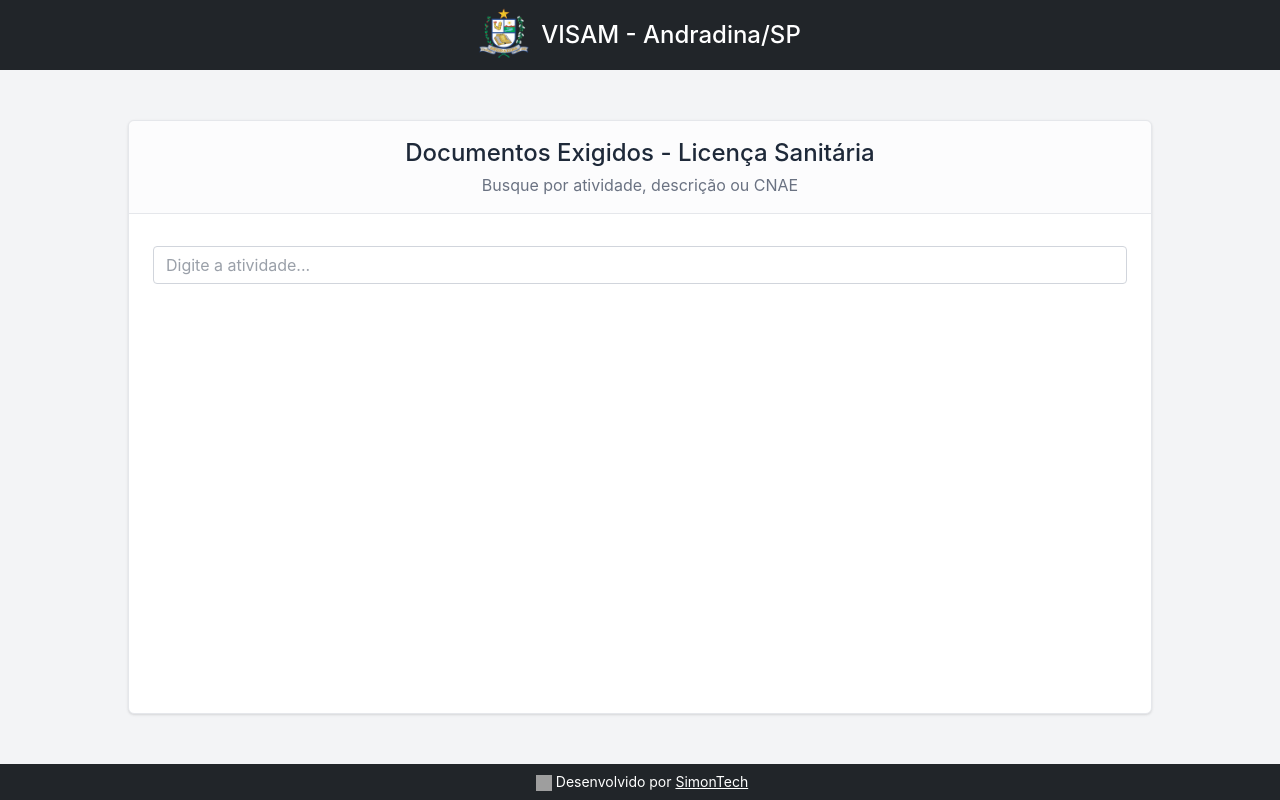
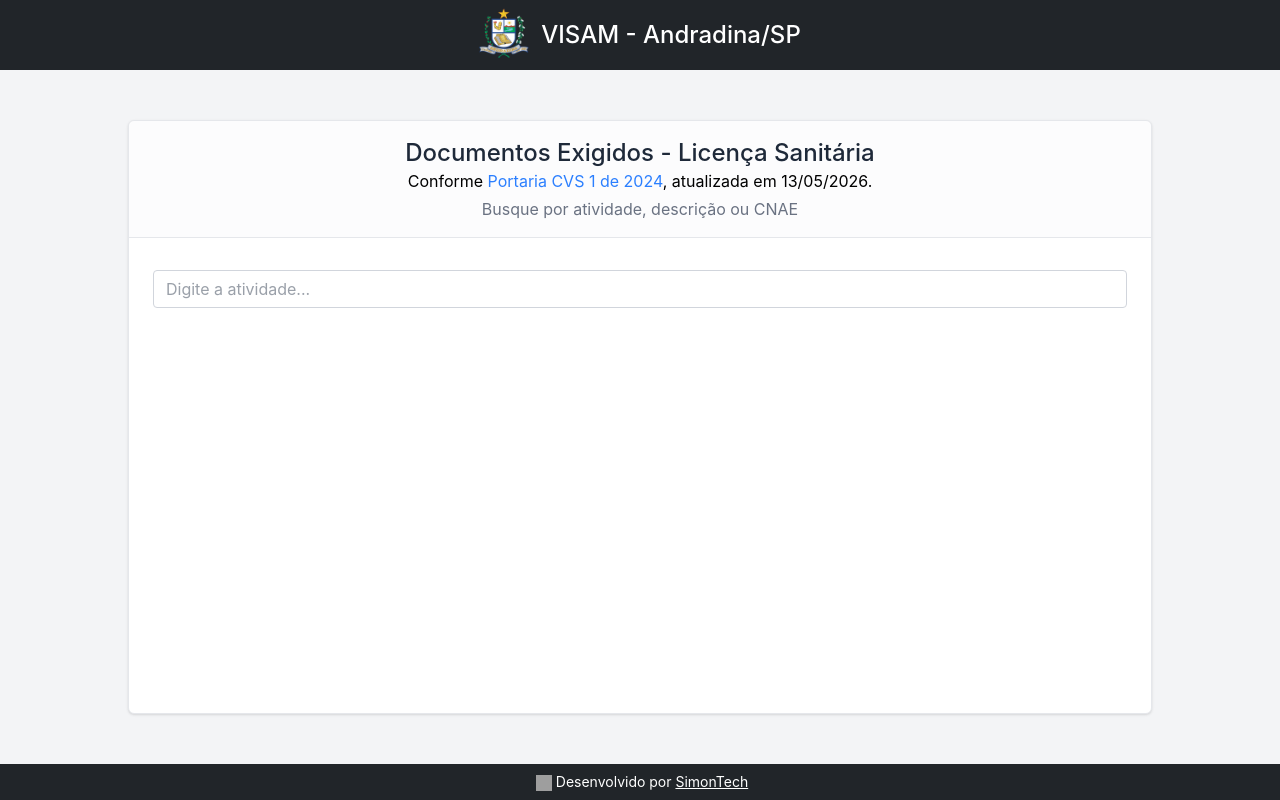
Before and after one commit to simonntech/docsVisa, a React (Vite) app: page / in a window 1280 px wide. Built offline with nearby package versions, Linux system fonts and the light colour scheme; grey boxes are pictures that could not be loaded.

Commit message:
feat: add reference to Portaria CVS 1 de 2024 in document details

```diff
--- a/src/App.jsx
+++ b/src/App.jsx
@@ -2,8 +2,8 @@ import { useState } from "react";
 import activities from "./data/activities";
 import documentosLicencaSanitaria from "./data/documents";
 
-import logoAndradina from './assets/andradina.png';
-import logoGithub from './assets/github.png';
+import logoAndradina from "./assets/andradina.png";
+import logoGithub from "./assets/github.png";
 
 function App() {
   const [searchTerm, setSearchTerm] = useState("");
@@ -47,6 +47,20 @@ function App() {
           <h3 className="text-2xl font-medium text-gray-800 m-0">
             Documentos Exigidos - Licença Sanitária
           </h3>
+          <p>
+            <span>
+              Conforme{" "}
+              <a
+                href="https://cvs.saude.sp.gov.br/"
+                className="text-blue-500 hover:text-blue-700"
+                target="_blank"
+                rel="noopener noreferrer"
+              >
+                Portaria CVS 1 de 2024
+              </a>
+              , atualizada em 13/05/2026.
+            </span>
+          </p>
           <p className="text-gray-500 mt-1 mb-0">
             Busque por atividade, descrição ou CNAE
           </p>
```
